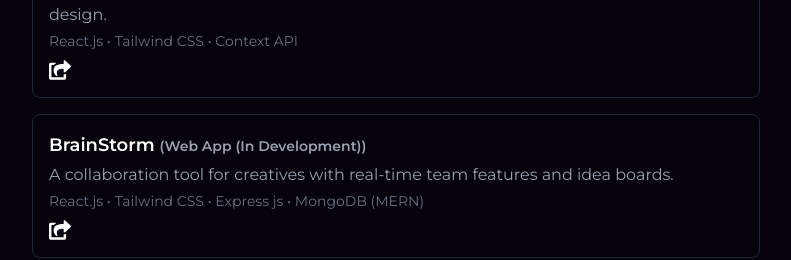
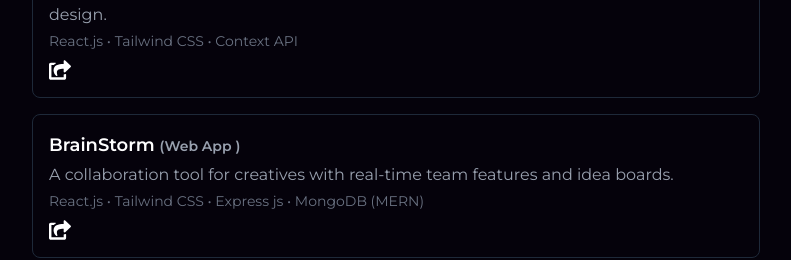
Before and after one commit to ChidiebereMichael18/Portfolio-V2, a React (Vite) app: page / in a window 1280 px wide. Shown: the part 1160-1420 px from the top of the page, without its empty margins (244-1035 px from the left). Built offline with nearby package versions, Linux system fonts and the light colour scheme; a web font is replaced by a local one.

Commit message:
Update Projects.jsx

```diff
--- a/src/components/Projects.jsx
+++ b/src/components/Projects.jsx
@@ -51,7 +51,7 @@ const Projects = () => (
       />
       <ProjectCard
         title="BrainStorm"
-        type="Web App (In Development)"
+        type="Web App "
         description="A collaboration tool for creatives with real-time team features and idea boards."
         tech="React.js • Tailwind CSS • Express js • MongoDB (MERN)"
         live="https://brainstorm-v1.vercel.app/"
```
